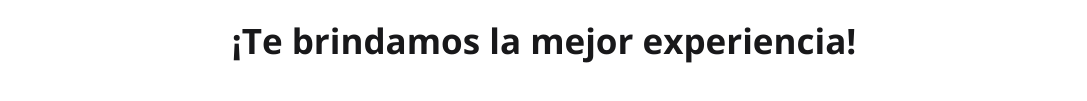
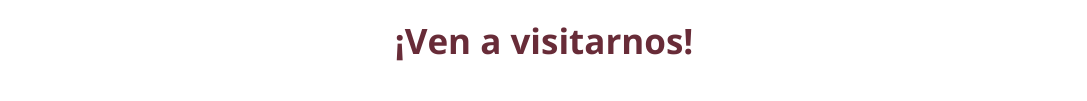
Before and after one commit to luisjedev/nuovasardegna, a plain HTML site: page index.html in a window 1280 px wide. Shown: the part 2966-3067 px from the top of the page, without its empty margins (96-1183 px from the left). Drawn offline with nearby package versions, Linux system fonts and the light colour scheme.

Commit message:
fin 18/08/2021

```diff
--- a/index.html
+++ b/index.html
@@ -112,7 +112,7 @@
         </div>
     </section>
 
-    <h4 id=testimonios class="titulo_seccion">¡Te brindamos la mejor experiencia!</h4>
+    <!-- <h4 id=testimonios class="titulo_seccion">¡Te brindamos la mejor experiencia!</h4>
     <section class="testimonios">
         <article class="carta_testimonios_1">
             <div class="carta_testimonio_img"></div>
@@ -129,10 +129,10 @@
             <div class="carta_testimonio_puntuacion"></div>
             <div class="carta_testimonio_texto"></div>
         </article>
-    </section>
+    </section> -->
 
-
-    <section id=contacto class="contacto">
+    <h4 id=contacto class="titulo_seccion">¡Ven a visitarnos!</h4>
+    <section class="contacto">
         <iframe src="https://www.google.com/maps/embed?pb=!1m14!1m8!1m3!1d12790.759255236524!2d-3.6956827!3d36.7300102!3m2!1i1024!2i768!4f13.1!3m3!1m2!1s0x0%3A0x4620ce22f2e6050b!2sLa%20Nuova%20Sardegna!5e0!3m2!1sen!2ses!4v1629296672946!5m2!1sen!2ses" width="100%"
             height="470" style="border:0;" allowfullscreen="" loading="lazy"></iframe>
     </section>
--- a/styles.css
+++ b/styles.css
@@ -8,7 +8,7 @@ body {
 }
 
 h4 {
-    color: #18181A;
+    color: #682C38;
     font-size: 35px;
 }
 
```
